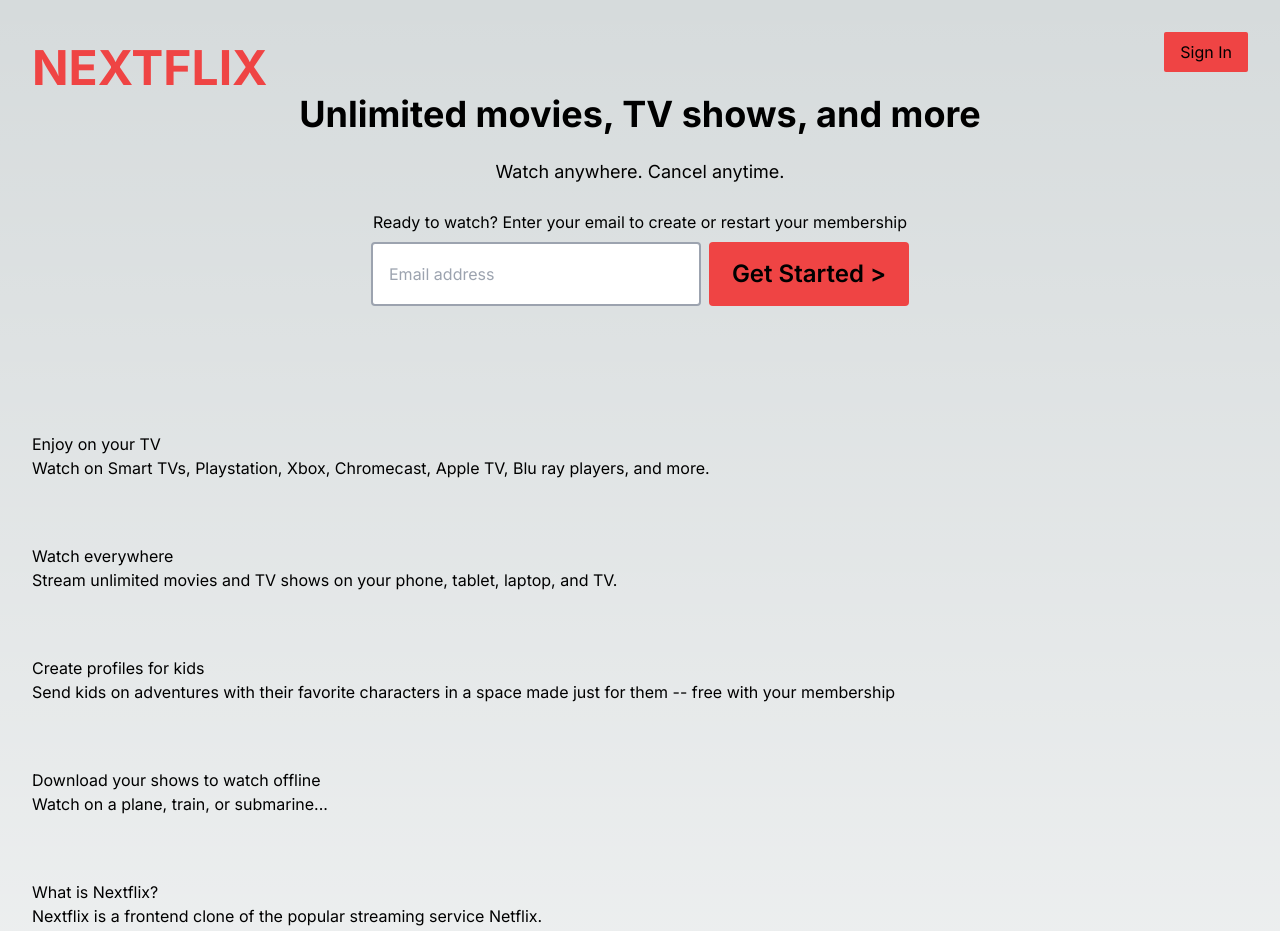
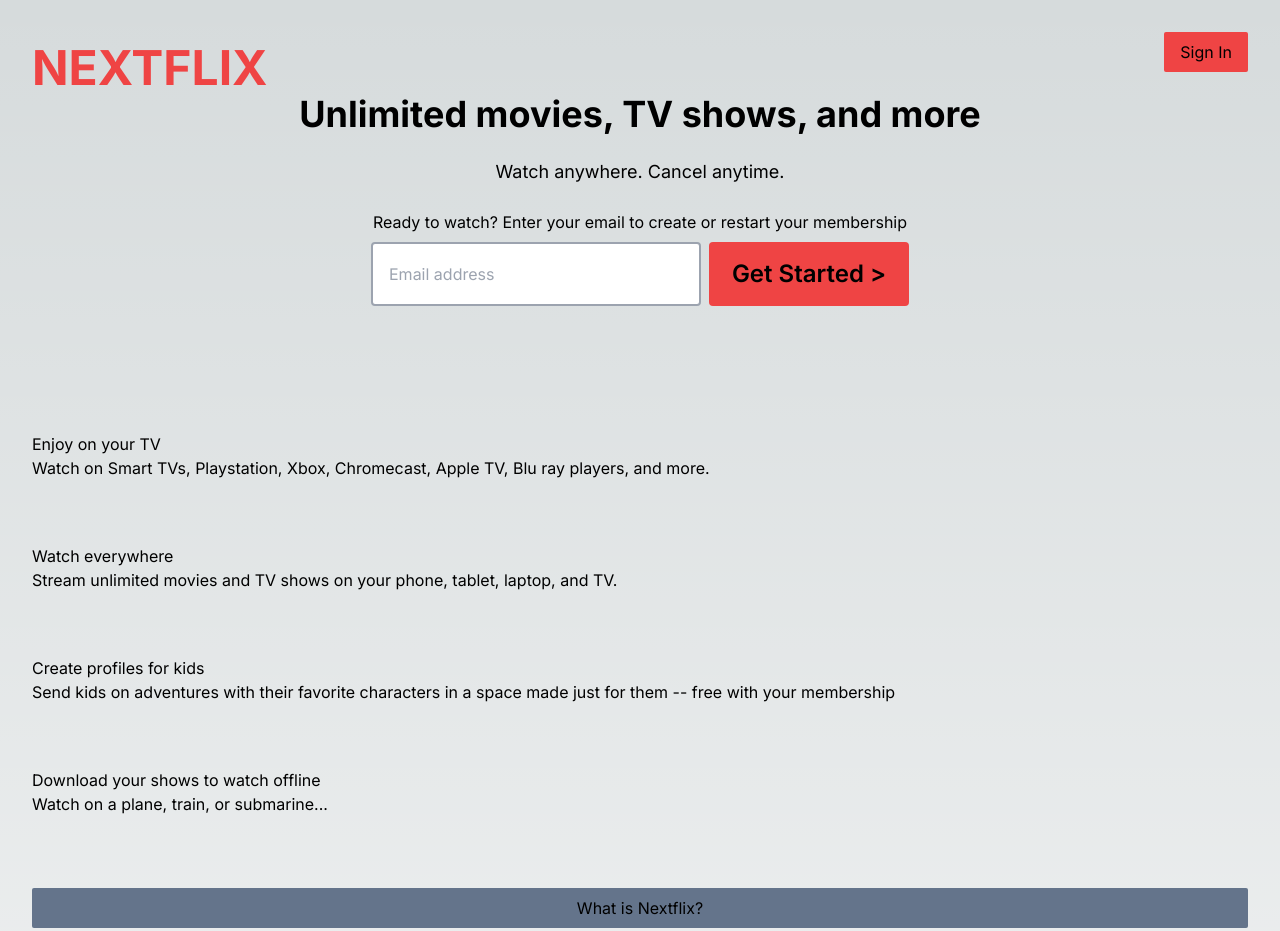
Before and after one commit to gtstarnes/nextflix, a Next.js app: page / in a window 1280 px wide. Shown: the top 931 px of the page. Built offline with nearby package versions, Linux system fonts and the light colour scheme.

Commit message:
added some basic styles

```diff
--- a/app/components/FAQS/Faqs.tsx
+++ b/app/components/FAQS/Faqs.tsx
@@ -7,12 +7,12 @@
     <div>
         {faqs.map(faq => {
           return (
-            <>
-              <button key={faq.question}>{faq.question}</button>
+            <div key={faq.question} className="w-full">
+              <button className="w-full h-10 bg-slate-500 rounded-sm mt-2">{faq.question}</button>
               <div>
-                <p>{faq.answer}</p>
+                <p className="w-full pl-2 mt-1 bg-slate-600">{faq.answer}</p>
               </div>
-            </>
+            </div>
           )
         })}
         <EmailSignUpForm />
```
